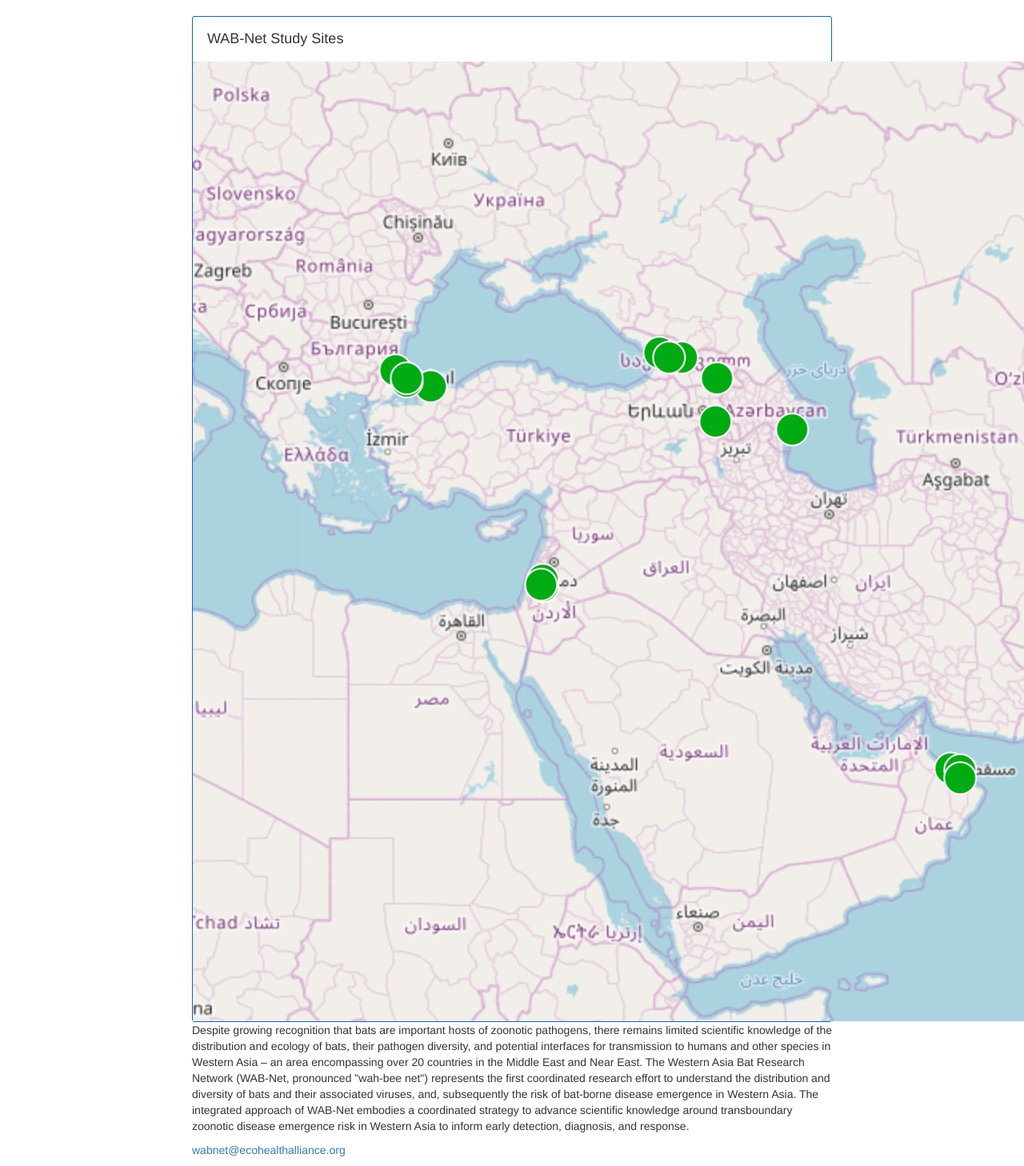
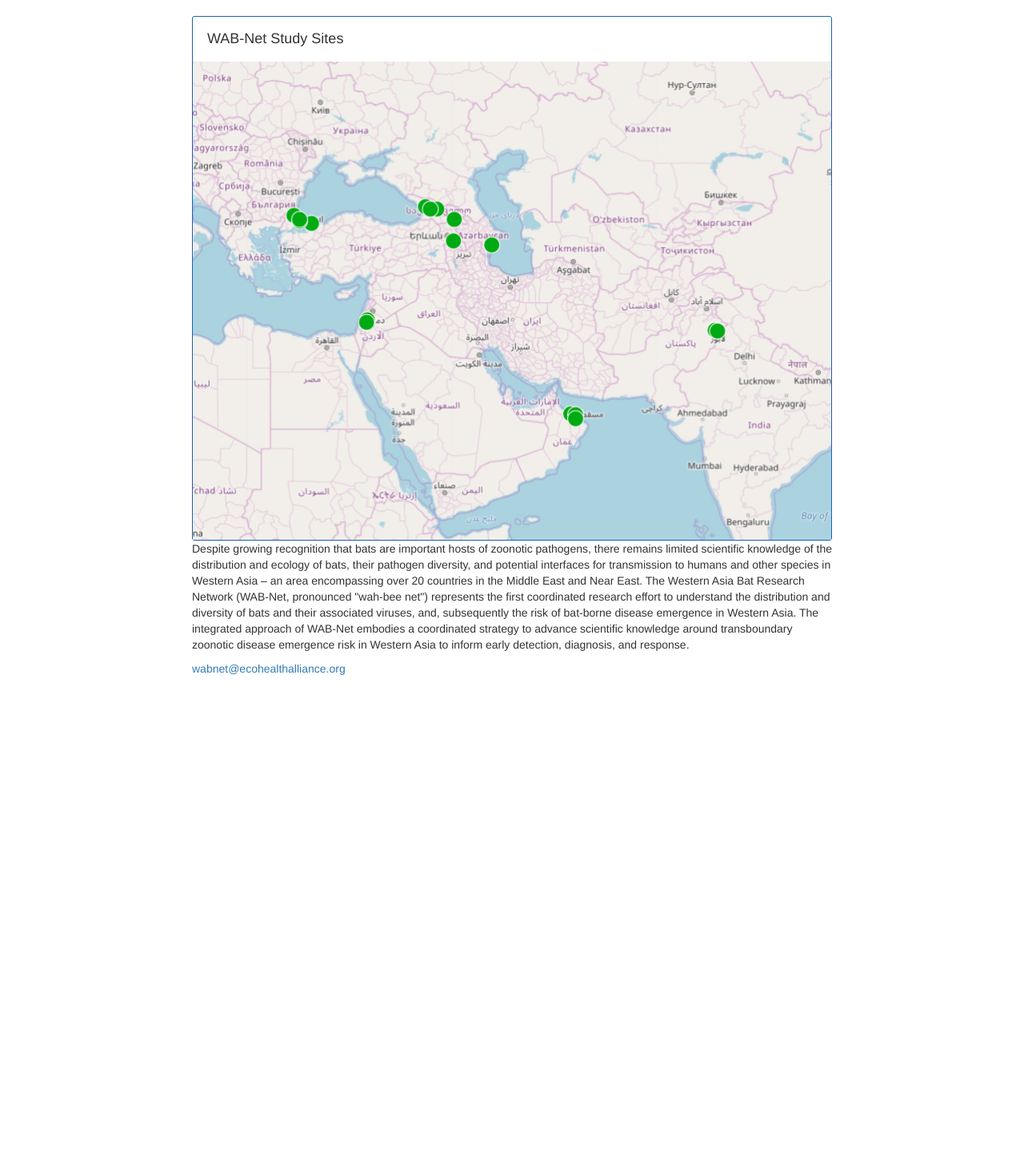
Before and after one commit to ecohealthalliance/wab-net-website, a Django app: page /about/ in a window 1280 px wide; the page is wider, and only the part inside the window is pictured. Shown: the part 52-1510 px from the top of that part at 80% size. After the commit the page ends 896 px from the top of that part, so only its background shows below. Run offline with Django 3.2, Linux system fonts and the light colour scheme; some libraries are stand-ins or nearby versions.

Commit message:
Fix image css

```diff
--- a/wabnet/static/styles.css
+++ b/wabnet/static/styles.css
@@ -80,6 +80,9 @@
     border: 1px solid #1963b6;
     border-radius: 3px;
 }
+.section img {
+    width: 100%;
+}
 .statistic {
     display: inline-block;
     width: 189px;
```
